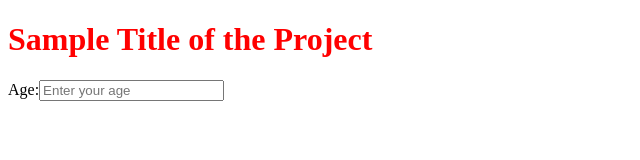
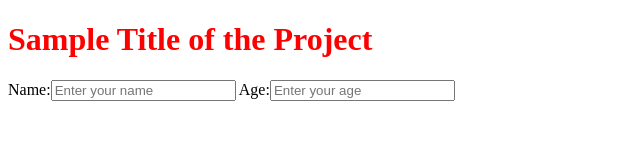
Before and after one commit to Abhi-lash27/Try, a plain HTML site: page index.html in a window 1280 px wide. Shown: the whole page, without its empty margins (0-640 px from the left). Drawn offline with Linux system fonts and the light colour scheme.

Commit message:
Added Name Field

```diff
--- a/index.html
+++ b/index.html
@@ -8,6 +8,7 @@
 </head>
 <body>
     <h1>Sample Title of the Project</h1>
+    Name:<input type="text" placeholder="Enter your name"/>
     Age:<input type="text" placeholder="Enter your age" />
 </body>
 </html>
```
